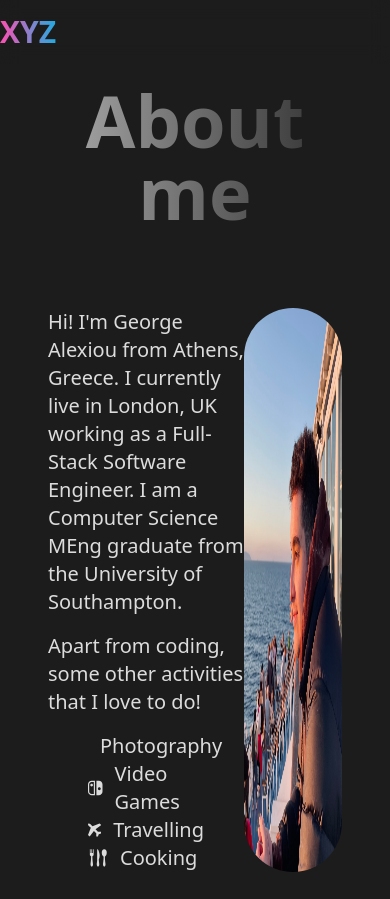
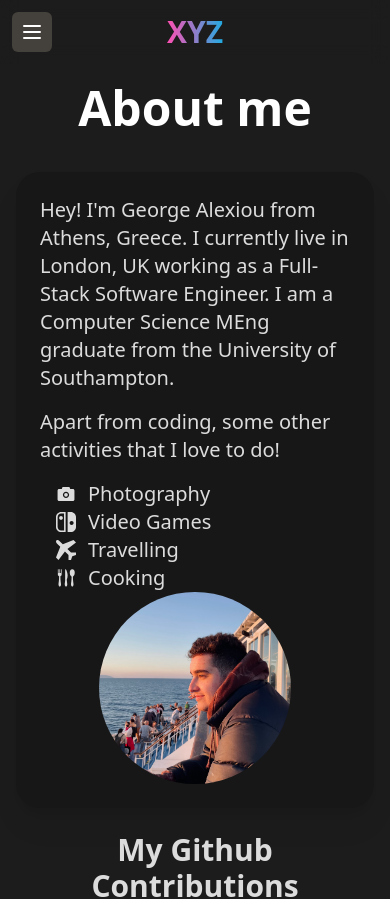
Before and after one commit to georgealexiou/georgealexiou.github.io, a React (Create React App) app: page /about in a window 390 px wide. Shown: the top 899 px of the page. Built offline with nearby package versions, Linux system fonts and the light colour scheme.

Commit message:
Added contact page

```diff
--- a/src/About/About.tsx
+++ b/src/About/About.tsx
@@ -3,34 +3,24 @@ import { Layout } from '../Layout/Layout';
 import me from '../assets/me.png';
 import GitHubCalendar from 'react-github-calendar';
 import { AiFillCamera } from 'react-icons/ai';
-import { ImAirplane, ImPointRight } from 'react-icons/im';
+import { ImAirplane } from 'react-icons/im';
 import { SiNintendoswitch } from 'react-icons/si';
 import { GiForkKnifeSpoon } from 'react-icons/gi';
 
 export const About: React.FC = () => {
   return (
     <Layout>
-      <div className="px-8 pt-10">
-        <div className="px-4 py-6 sm:px-0">
-          <h1
-            className="mb-20 mt-5 text-center text-7xl font-bold text-white"
-            style={{
-              backgroundImage: 'linear-gradient(to right, #adadad, #2e2e2e)',
-              WebkitBackgroundClip: 'text',
-              backgroundClip: 'text',
-              WebkitTextFillColor: 'transparent',
-            }}
-          >
-            About me
-          </h1>
-          <div className="flex w-full text-xl text-[#dcdcdc]">
-            <div className="w-2/3 ">
+      <div className="px-4 pt-10 md:px-20">
+        <div className="py-6 sm:px-0">
+          <h1 className="mb-10 mt-5 text-center text-5xl font-bold text-white md:text-7xl">About me</h1>
+          <div className="flex w-full flex-col rounded-3xl bg-neutral-900 p-6 text-xl text-[#dcdcdc] shadow-black drop-shadow-xl sm:flex-row md:p-10">
+            <div className="sm:w-2/3 sm:pr-10">
               <p className="mb-4">
-                Hi! I'm George Alexiou from Athens, Greece. I currently live in London, UK working as a Full-Stack
+                Hey! I'm George Alexiou from Athens, Greece. I currently live in London, UK working as a Full-Stack
                 Software Engineer. I am a Computer Science MEng graduate from the University of Southampton.
               </p>
               <p className="mb-4">Apart from coding, some other activities that I love to do!</p>
-              <ul className="list-inside list-disc px-10">
+              <ul className="list-inside list-disc px-4 md:px-10">
                 <li className="flex items-center">
                   <AiFillCamera className="mr-3" /> Photography
                 </li>
@@ -45,13 +35,13 @@ export const About: React.FC = () => {
                 </li>
               </ul>
             </div>
-            <div className="flex w-1/3 justify-center">
-              <img src={me} className="w-96 rounded-full" alt="George Alexiou" />
+            <div className="flex justify-center sm:w-1/3">
+              <img src={me} className="w-48 rounded-full md:w-72" alt="George Alexiou" />
             </div>
           </div>
         </div>
         <div className="text-center text-[#dcdcdc]">
-          <h2 className="mb-10 text-4xl font-bold">My Github Contributions</h2>
+          <h2 className="mb-8 text-3xl font-bold md:mb-10 md:text-4xl">My Github Contributions</h2>
           <div className="inline-block">
             <GitHubCalendar username="georgealexiou" blockSize={15} blockMargin={5} color="#6ac9e9" fontSize={16} />
           </div>
--- /dev/null
+++ b/src/Contact/Contact.styles.css
@@ -0,0 +1,26 @@
+/* CSS for desktop devices */
+@media only screen and (min-width: 768px) {
+  .container {
+    background-color: #f8f8f8;
+    padding: 50px;
+    position: relative;
+  }
+
+  .shape1,
+  .shape2 {
+    background-color: #111;
+    height: 30px;
+    width: 30px;
+    position: absolute;
+  }
+
+  .shape1 {
+    top: 0;
+    left: 0;
+  }
+
+  .shape2 {
+    bottom: 0;
+    right: 0;
+  }
+}
--- /dev/null
+++ b/src/Contact/Contact.tsx
@@ -0,0 +1,32 @@
+import React from 'react';
+import { Layout } from '../Layout/Layout';
+import me from '../assets/me.png';
+import { FaGithub, FaInstagram, FaLinkedin, FaTwitter, FaMailchimp } from 'react-icons/fa';
+import { FiMail } from 'react-icons/fi';
+import { SocialBox } from '../globals/SocialBox/SocialBox';
+import { socials } from '../globals/socialLinks';
+import './Contact.styles.css';
+
+export const Contact: React.FC = () => {
+  return (
+    <Layout>
+      <div className="flex flex-col items-center justify-center px-5 pt-10 sm:px-20">
+        <div className="py-6">
+          <h1 className="text-center text-7xl font-bold text-white">Contact me</h1>
+        </div>
+        <div className="flex flex-col items-center space-y-4">
+          <SocialBox platformName={'Mail'} username={'george@alexiou.xyz'} link={''} Icon={FiMail} />
+          <SocialBox
+            platformName={'Instagram'}
+            username={'@george.alexiou'}
+            link={socials.instagram}
+            Icon={FaInstagram}
+          />
+          <SocialBox platformName={'Twitter'} username={'@georgealexiou_'} link={socials.twitter} Icon={FaTwitter} />
+          <SocialBox platformName={'GitHub'} username={'@georgealexiou'} link={socials.github} Icon={FaGithub} />
+          <SocialBox platformName={'Linkedin'} username={'George Alexiou'} link={socials.linkedin} Icon={FaLinkedin} />
+        </div>
+      </div>
+    </Layout>
+  );
+};
--- a/src/Home/Home.tsx
+++ b/src/Home/Home.tsx
@@ -8,7 +8,7 @@ export const Home: React.FC = () => {
     <Layout>
       <div className="absolute flex h-screen w-screen items-center justify-center overflow-hidden">
         <span
-          className="font-mono text-xyz font-bold"
+          className="font-mono text-xyzMobile font-bold sm:text-xyz"
           style={{
             backgroundImage: 'linear-gradient(to right, #111111, #525252, #111111)',
             WebkitBackgroundClip: 'text',
--- a/src/Layout/AppBar/AppBar.tsx
+++ b/src/Layout/AppBar/AppBar.tsx
@@ -1,8 +1,12 @@
-import React from 'react';
+import React, { useState } from 'react';
 import { useLocation } from 'react-router-dom';
 
 export const AppBar: React.FC = () => {
   const location = useLocation();
+  const [isMobileMenuOpen, setIsMobileMenuOpen] = useState(false);
+  const toggleMobileMenu = () => {
+    setIsMobileMenuOpen(!isMobileMenuOpen);
+  };
 
   return (
     <div
@@ -11,7 +15,8 @@ export const AppBar: React.FC = () => {
     >
       <div className="mx-auto sm:px-6 lg:px-8">
         <div className="flex h-16 items-center justify-between">
-          <div className="flex-shrink-0 text-3xl font-bold text-white">
+          <div className="flex-auto text-center sm:text-left">
+            <div className="mx-auto flex-shrink-0 text-3xl font-bold text-white">
               <a
                 href="/"
                 style={{
@@ -24,18 +29,67 @@ export const AppBar: React.FC = () => {
                 XYZ
               </a>
             </div>
+          </div>
+
+          <div className="absolute md:hidden">
+            <button
+              type="button"
+              className="ml-3 inline-flex items-center justify-center rounded-md bg-stone-700 p-2 text-white hover:bg-gray-100 hover:text-gray-900 focus:outline-none focus:ring-2 focus:ring-inset focus:ring-white"
+              aria-expanded="false"
+              onClick={toggleMobileMenu}
+            >
+              <span className="sr-only">Open main menu</span>
+              <svg
+                className="block h-6 w-6"
+                xmlns="http://www.w3.org/2000/svg"
+                fill="none"
+                viewBox="0 0 24 24"
+                stroke="currentColor"
+                aria-hidden="true"
+              >
+                <path strokeLinecap="round" strokeLinejoin="round" strokeWidth={2} d="M4 6h16M4 12h16M4 18h16" />
+              </svg>
+              <svg
+                className="hidden h-6 w-6"
+                xmlns="http://www.w3.org/2000/svg"
+                fill="none"
+                viewBox="0 0 24 24"
+                stroke="currentColor"
+                aria-hidden="true"
+              >
+                <path strokeLinecap="round" strokeLinejoin="round" strokeWidth={2} d="M6 18L18 6M6 6l12 12" />
+              </svg>
+            </button>
+          </div>
           <div className="hidden md:block">
             <div className="ml-10 flex items-baseline space-x-4">
               <a href="/about" className="rounded-md px-3 py-2 text-sm font-medium text-white hover:text-gray-900">
                 About
               </a>
-              <a href="/" className="rounded-md px-3 py-2 text-sm font-medium text-white hover:text-gray-900">
+              <a href="/contact" className="rounded-md px-3 py-2 text-sm font-medium text-white hover:text-gray-900">
                 Contact
               </a>
             </div>
           </div>
         </div>
       </div>
+
+      <div className={`${isMobileMenuOpen ? 'block' : 'hidden'} md:hidden`}>
+        <div className="space-y-1 px-2 pt-2 pb-3 sm:px-3">
+          <a
+            href="/about"
+            className="block rounded-md py-2 px-3 text-base font-medium text-white hover:bg-gray-50 hover:text-gray-900"
+          >
+            About
+          </a>
+          <a
+            href="/contact"
+            className="block rounded-md py-2 px-3 text-base font-medium text-white hover:bg-gray-50 hover:text-gray-900"
+          >
+            Contact
+          </a>
+        </div>
+      </div>
     </div>
   );
 };
--- /dev/null
+++ b/src/globals/SocialBox/SocialBox.tsx
@@ -0,0 +1,23 @@
+import React from 'react';
+import { IconType } from 'react-icons/lib';
+
+type SocialBoxProps = {
+  platformName: string;
+  username: string;
+  link?: string;
+  Icon: IconType;
+};
+
+export const SocialBox: React.FC<SocialBoxProps> = ({ platformName, username, link, Icon }) => {
+  return (
+    <a href={link ? link : undefined} target="_blank" rel="noopener noreferrer">
+      <div className="flex w-80 items-center rounded-2xl bg-stone-700 p-3 text-white">
+        <div className=" flex items-center text-4xl">{<Icon />}</div>
+        <div className="px-2">
+          <h3 className=" text-xl">{platformName}</h3>
+          <span className="text-sm font-thin">{username}</span>
+        </div>
+      </div>
+    </a>
+  );
+};
--- a/src/index.tsx
+++ b/src/index.tsx
@@ -4,6 +4,7 @@ import './index.css';
 import { createBrowserRouter, RouterProvider } from 'react-router-dom';
 import { Home } from './Home/Home';
 import { About } from './About/About';
+import { Contact } from './Contact/Contact';
 
 const router = createBrowserRouter([
   {
@@ -14,6 +15,10 @@ const router = createBrowserRouter([
     path: '/about',
     element: <About />,
   },
+  {
+    path: '/contact',
+    element: <Contact />,
+  },
 ]);
 
 const root = ReactDOM.createRoot(document.getElementById('root') as HTMLElement);
--- a/tailwind.config.js
+++ b/tailwind.config.js
@@ -1,16 +1,17 @@
 /** @type {import('tailwindcss').Config} */
 module.exports = {
-  content: ["./src/**/*.{html,js,tsx}"],
+  content: ['./src/**/*.{html,js,tsx}'],
   theme: {
     extend: {
       fontSize: {
-        xyz: "150vh",
+        xyz: '150vh',
+        xyzMobile: '30vh',
       },
       letterSpacing: {
-        xyz: "0.1em",
+        xyz: '0.1em',
       },
       lineHeight: {
-        xyz: "1",
+        xyz: '1',
       },
     },
   },
```
Also changed, not shown: 1 other file (tests, documents, lock files or other folders). Lines whose indentation alone changed are shown as unchanged.
